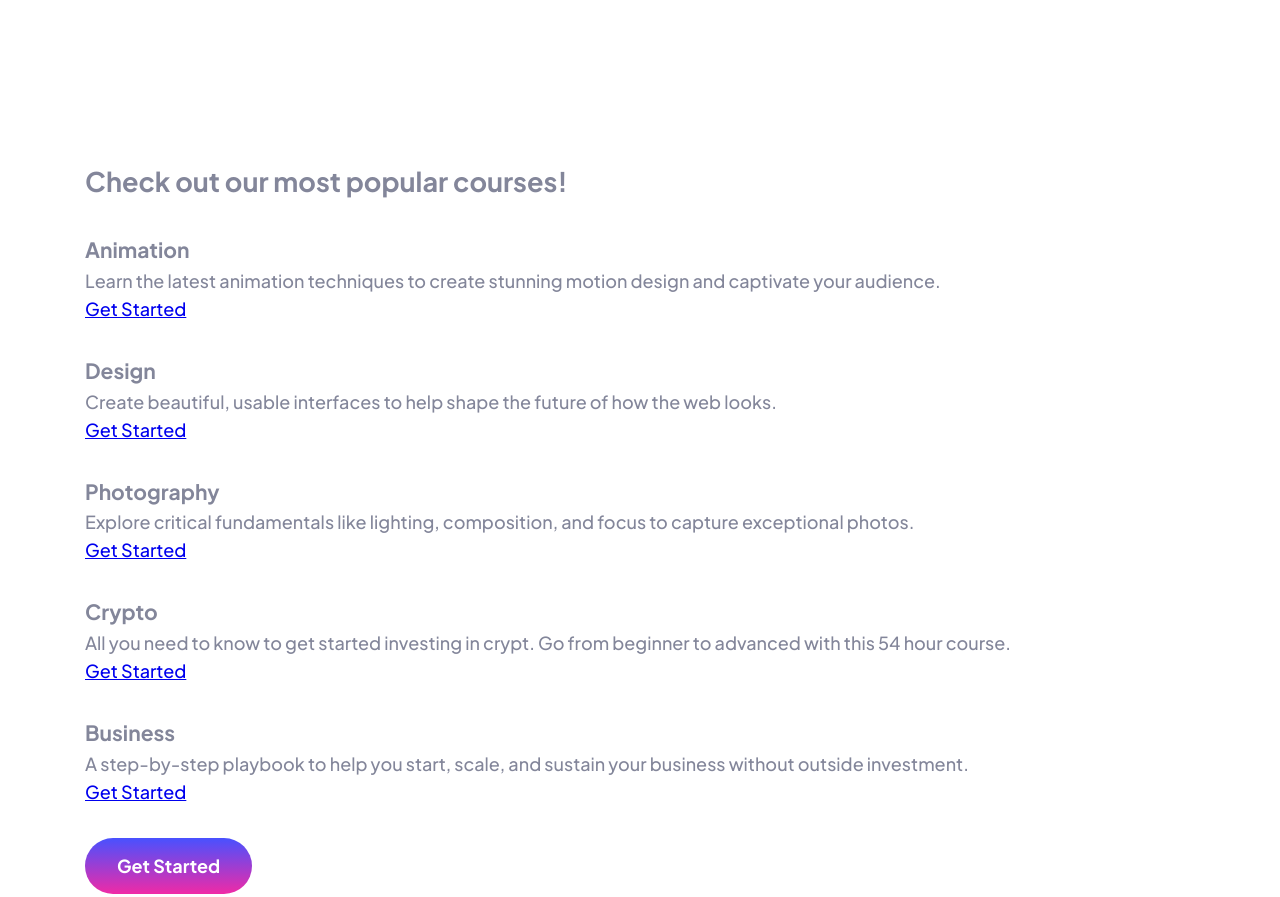
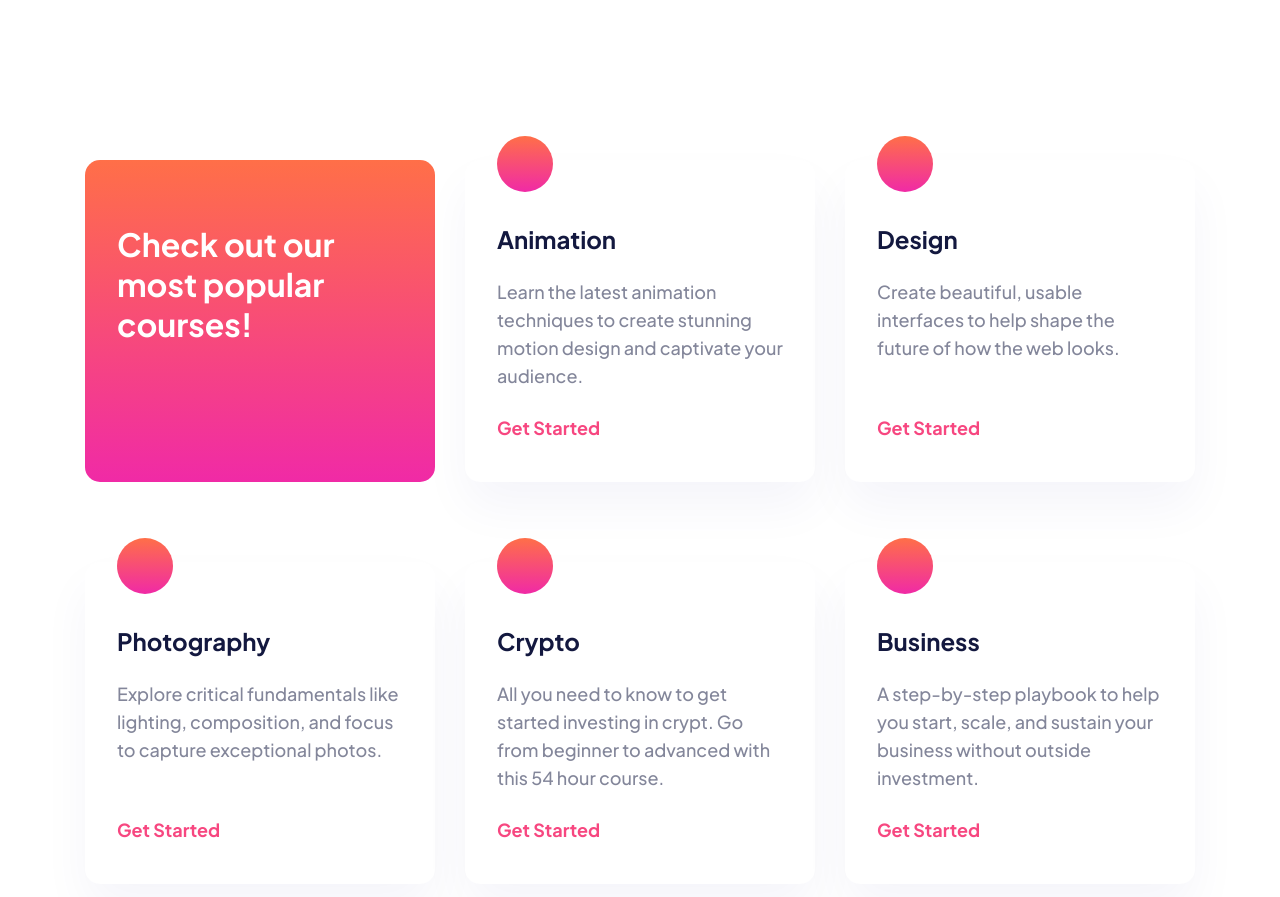
Before and after one commit to kdubrovsky/fe-skilled-elearning-landing-page, a website built with Vite: page index.html in a window 1280 px wide. Shown: the part 700-1597 px from the top of the page. Built offline with nearby package versions, Linux system fonts and the light colour scheme; files whose address does not match are found by name.

Commit message:
Add features section styling

```diff
--- /dev/null
+++ b/scss/blocks/features.scss
@@ -0,0 +1,70 @@
+@use "../colors";
+
+.features {
+    margin-bottom: 140px;
+
+    &__title {
+        color: colors.$white;
+        font-size: 32px;
+        line-height: 1.25;
+        background-image: colors.$primary-gradient;
+        border-radius: 15px;
+        padding: 64px 32px 40px;
+    }
+
+    &__grid-wrapper {
+        display: grid;
+        grid-template-columns: repeat(3, 1fr);
+        row-gap: 80px;
+        column-gap: 30px;
+    }
+
+    &__item {
+        display: flex;
+        flex-direction: column;
+        justify-content: space-between;
+        border-radius: 15px;
+        padding: 64px 32px 40px;
+        background-color: colors.$white;
+        box-shadow: 0px 25px 50px rgba(6, 22, 141, 0.0442381);
+        position: relative;
+    }
+
+    &__item-title {
+        font-size: 24px;
+        line-height: 1.25;
+        margin-bottom: 24px;
+        color: colors.$quite-black;
+    }
+
+    &__item-description {
+        padding-bottom: 24px;
+    }
+
+    &__item-link:link,
+    &__item-link:visited {
+        align-self: flex-start;
+        font-weight: 600;
+        text-decoration: none;
+        color: colors.$red;
+        &:hover {
+            color: colors.$pink;
+        }
+    }
+
+    &__item-icon {
+        position: absolute;
+
+        display: flex;
+        justify-content: center;
+        align-items: center;
+
+        width: 56px;
+        height: 56px;
+        top: -24px;
+        border-radius: 50%;
+
+        background-image: colors.$primary-gradient;
+        color: colors.$white;
+    }
+}
--- a/scss/styles.scss
+++ b/scss/styles.scss
@@ -4,3 +4,4 @@
 
 @import "blocks/header";
 @import "blocks/hero";
+@import "blocks/features";
```
